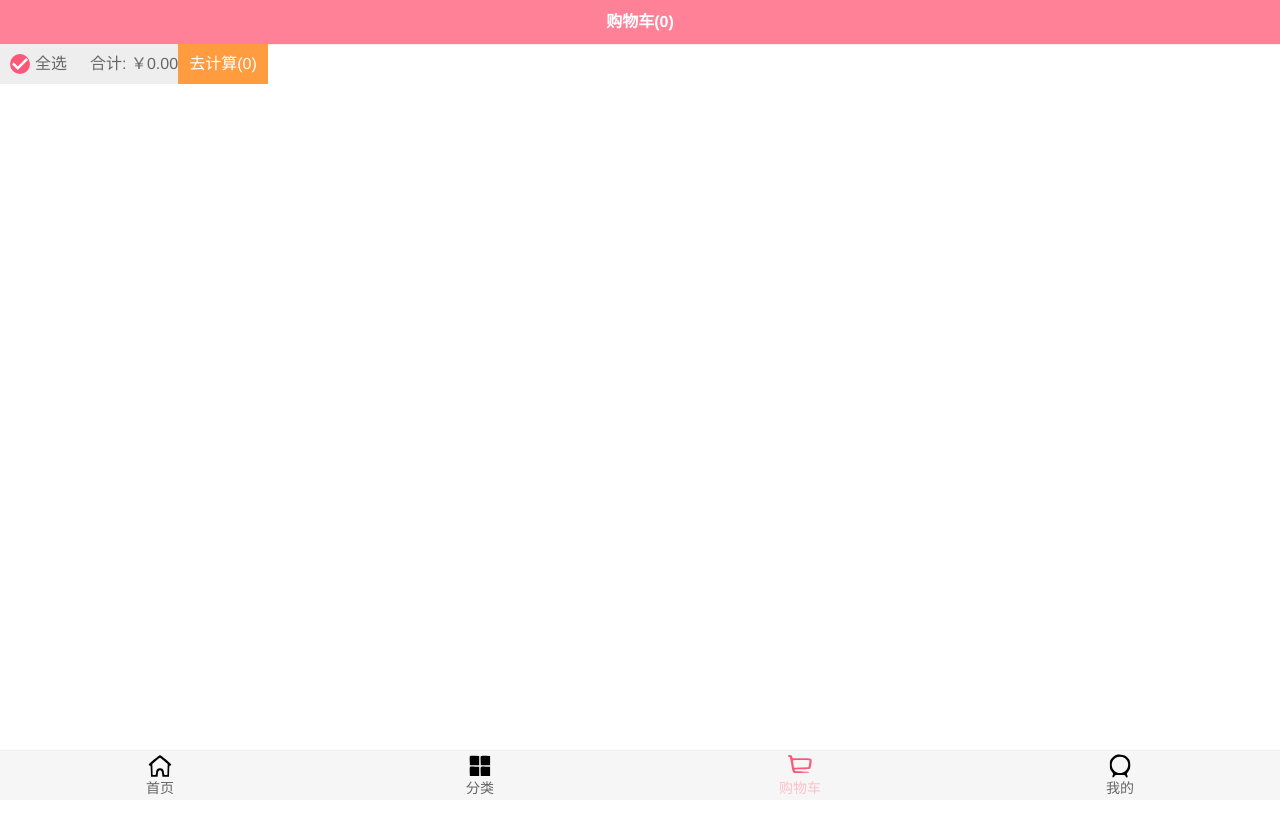
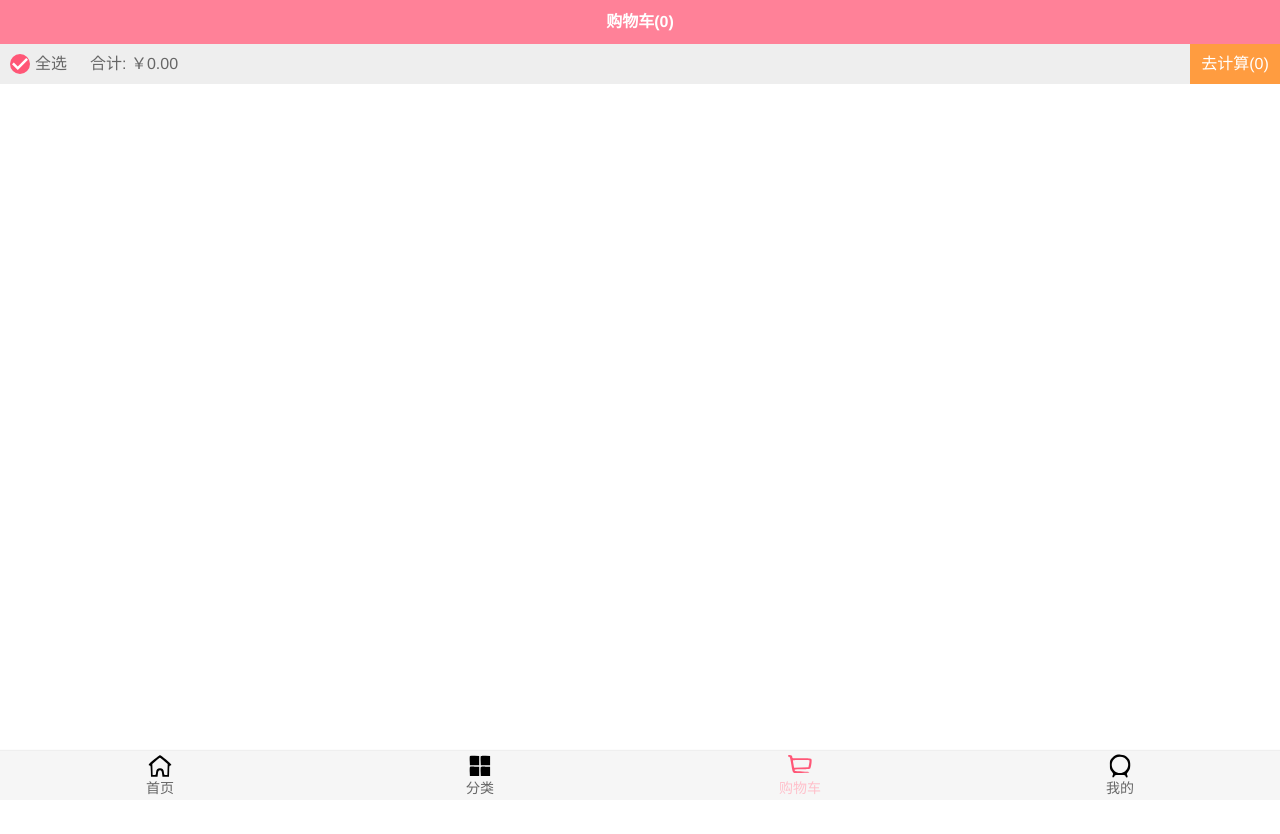
Before and after one commit to Nicklaus6/mall, a Vue app: page /cart in a window 1280 px wide. Shown: the top 834 px of the page. Built offline with nearby package versions, Linux system fonts and the light colour scheme.

Commit message:
购物车-底部工具栏定位问题

```diff
--- a/src/views/cart/childComps/CartBottomBar.vue
+++ b/src/views/cart/childComps/CartBottomBar.vue
@@ -44,7 +44,6 @@ export default {
 .bottom-bar {
   position: relative;
   display: flex;
-  float: left;
 
   height: 40px;
   line-height: 40px;
```
